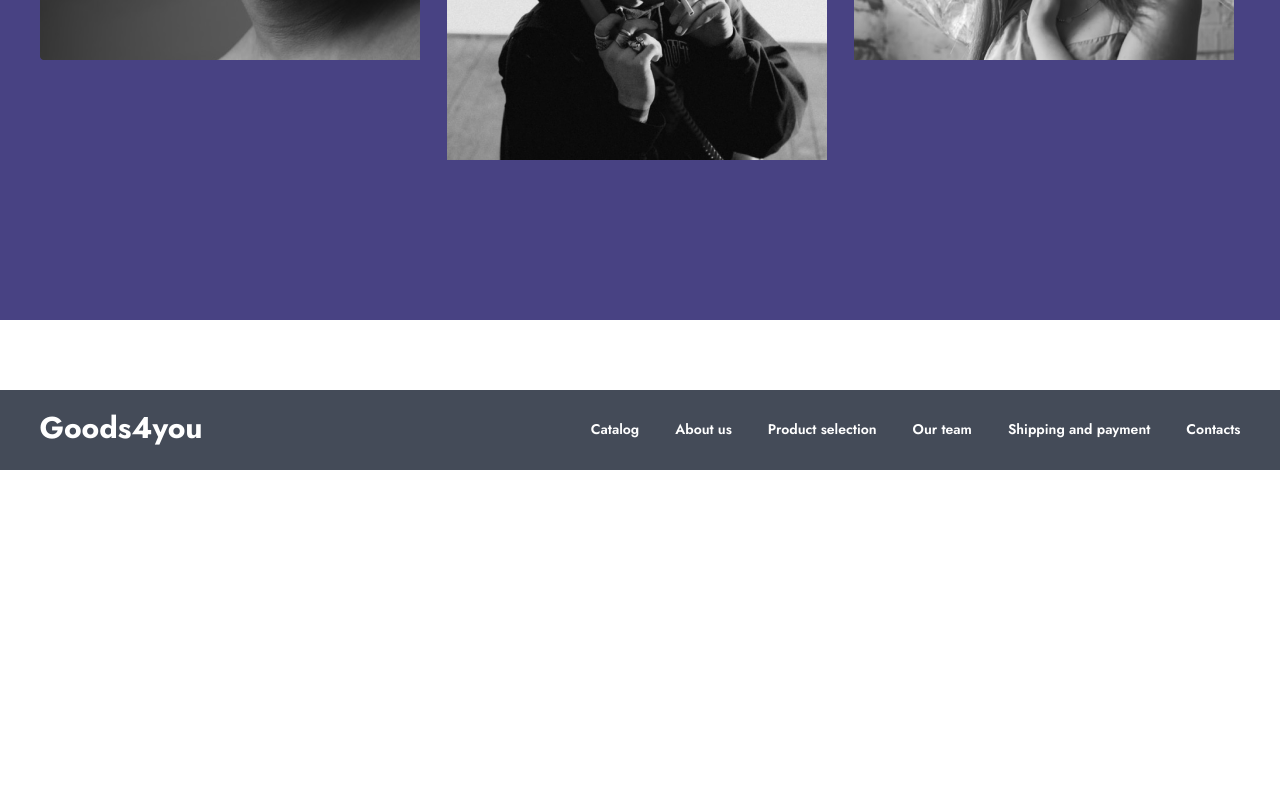
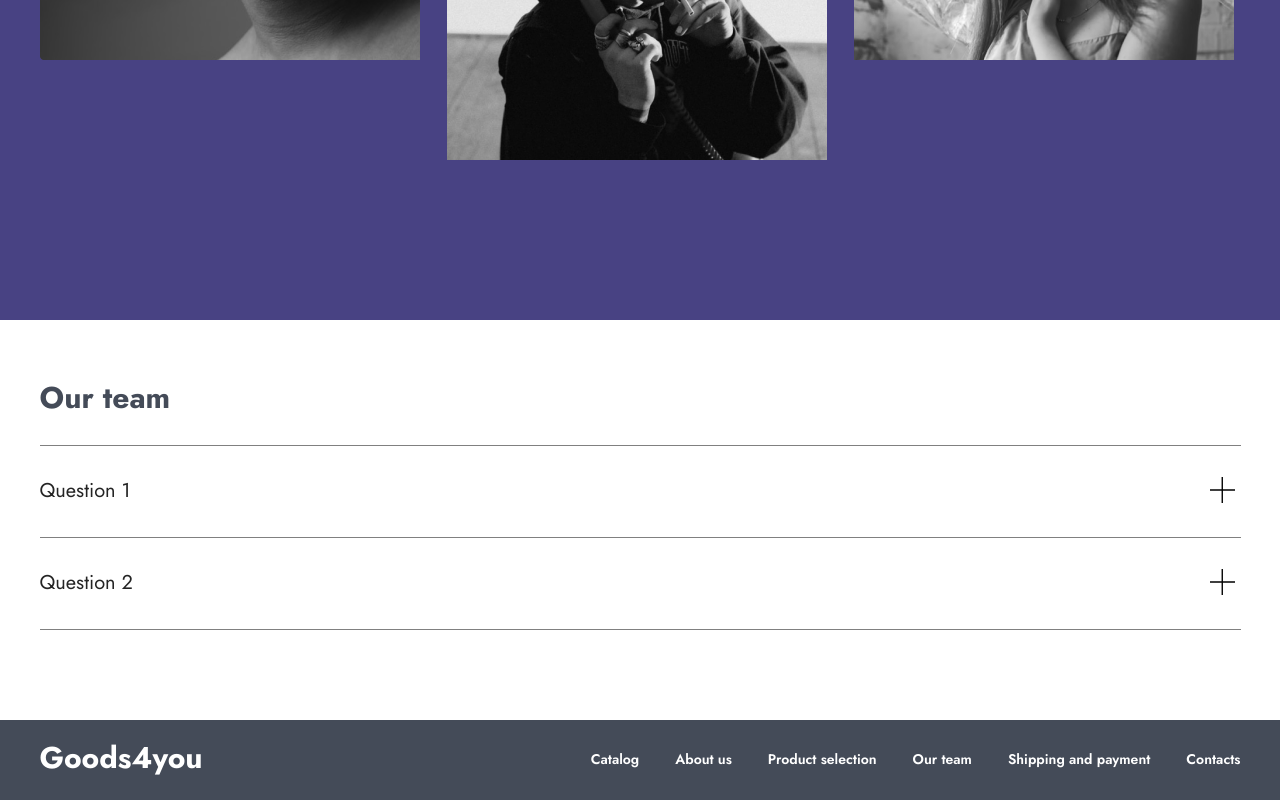
Before and after one commit to Rus7Iv/catalog-t1, a React (Vite) app: page / in a window 1280 px wide. Shown: the part 4219-5019 px from the top of the page. Before the commit the page ends 4689 px from the top, so only its background shows below. Built offline with nearby package versions, Linux system fonts and the light colour scheme; data requests are answered from the project's data file.

Commit message:
added FAQ component

```diff
--- a/database/db.json
+++ b/database/db.json
@@ -136,5 +136,15 @@
         "current_position": "Designer",
         "img": "./public/team/anna.png"
       }
+    ],
+    "questions": [
+      {
+        "title": "Question 1",
+        "value": "Long answer to the first question"
+      },
+      {
+        "title": "Question 2",
+        "value": "Long answer to the first question"
+      }
     ]
   }
--- /dev/null
+++ b/src/assets/PlusBtn.tsx
@@ -0,0 +1,7 @@
+export const PlusBtn = () => {
+    return (
+        <svg width="25" height="26" viewBox="0 0 25 26" fill="none" xmlns="http://www.w3.org/2000/svg">
+            <path d="M12.9509 12.3623H25V13.6623H12.9509V26H11.5731V13.6623H0V12.3623H11.5731V0H12.9509V12.3623Z" fill="black"/>
+        </svg>
+    )
+}
--- /dev/null
+++ b/src/components/Faq/Faq.styles.css
@@ -0,0 +1,74 @@
+.faq {
+  display: flex;
+  position: relative;
+  justify-content: center;
+  top: 0;
+  color: black;
+  overflow: hidden;
+}
+
+.faq-title {
+  margin: 0;
+  padding-bottom: 25px;
+  border-bottom: 1px solid #808080;
+  color: #444B58;
+  font-size: 30px;
+}
+
+.faq-container {
+  display: flex;
+  flex-direction: column;
+  max-width: 1201px;
+  width: 100%;
+  box-sizing: border-box;
+  position: relative;
+  margin-bottom: 20px;
+}
+
+.faq-questions {
+  border-bottom: 1px solid #808080;
+  padding: 30px 0;
+}
+
+.faq-question--title {
+  font-weight: 400;
+  font-size: 20px;
+  color: #242424;
+  margin: 0;
+}
+
+.faq-question--title-container {
+  display: flex;
+  align-items: center;
+  justify-content: space-between;
+}
+
+.faq-question--text {
+  display: flex;
+  color: #242424;
+  font-size: 0;
+  font-weight: 600;
+
+  transform: scaleY(0);
+  transform-origin: top;
+  opacity: 0;
+  transition: transform 0.3s ease-out, opacity 0.3s ease-out;
+}
+
+.faq-question--text.open {
+  transform: scaleY(1);
+  opacity: 0.5;
+  margin: 16px 0;
+  font-size: 16px;
+}
+
+.faq-question--btn {
+  border: none;
+  cursor: pointer;
+  background: none;
+  transition: transform 0.3s ease-out;
+}
+
+.faq-question--title-container.open .faq-question--btn {
+  transform: rotate(45deg);
+}
--- /dev/null
+++ b/src/components/Faq/Faq.tsx
@@ -0,0 +1,48 @@
+import { useEffect, useState } from 'react'
+import './Faq.styles.css'
+import { PlusBtn } from '../../assets/PlusBtn';
+
+interface IQuestion {
+  title: string;
+  value: string;
+  isOpen?: boolean;
+}
+
+const Faq = () => {
+    const [questions, setQuestions] = useState<IQuestion[]>([]);
+
+  useEffect(() => {
+    fetch('http://localhost:4000/questions')
+      .then(response => response.json())
+      .then(data => setQuestions(data.map((item: IQuestion) => ({...item, isOpen: false}))));
+  }, []);
+
+  const toggleQuestion = (index: number) => {
+    setQuestions(questions.map((item, i) => i === index ? {...item, isOpen: !item.isOpen} : item));
+  }
+
+  return(
+    <div className='faq'>
+      <div className='faq-container'>
+        <h1 className='faq-title'>
+          Our team
+        </h1>
+        <div className='faq-list'>
+          {questions.map((item: IQuestion, index: number) => (
+            <div key={index} className='faq-card'>
+              <div className='faq-questions'>
+                <div className={`faq-question--title-container ${item.isOpen ? 'open' : ''}`}>
+                  <span className='faq-question--title'>{item.title}</span>
+                  <button onClick={() => toggleQuestion(index)} className='faq-question--btn'><PlusBtn /></button>
+                </div>
+                <div className={`faq-question--text ${item.isOpen ? 'open' : ''}`}>{item.value}</div>
+              </div>
+            </div>
+          ))}
+        </div>
+      </div>
+    </div>
+  )
+}
+
+export default Faq
--- a/src/pages/MainPage/MainPage.tsx
+++ b/src/pages/MainPage/MainPage.tsx
@@ -1,5 +1,6 @@
 import AboutUs from "../../components/AboutUs/AboutUs"
 import Catalog from "../../components/Catalog/Catalog"
+import Faq from "../../components/Faq/Faq"
 import Hero from "../../components/Hero/Hero"
 import OurTeam from "../../components/OurTeam/OurTeam"
 import Question from "../../components/Question/Question"
@@ -13,6 +14,7 @@ const MainPage = () => {
       <AboutUs />
       <Question />
       <OurTeam />
+      <Faq />
     </div>
   )
 }
```
